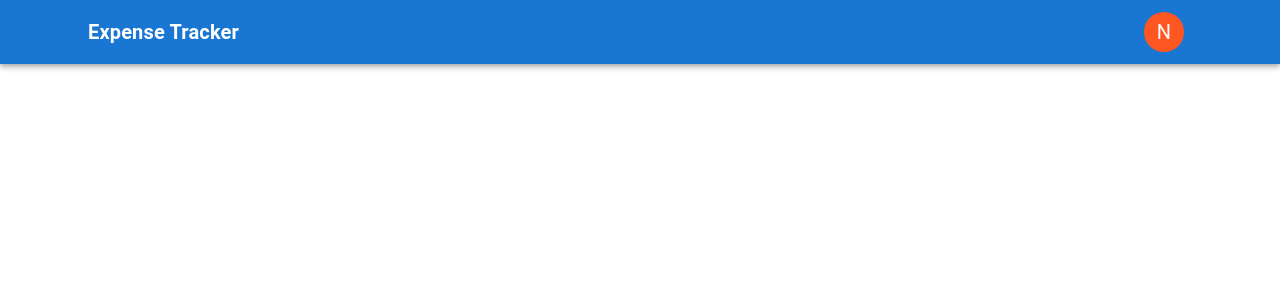
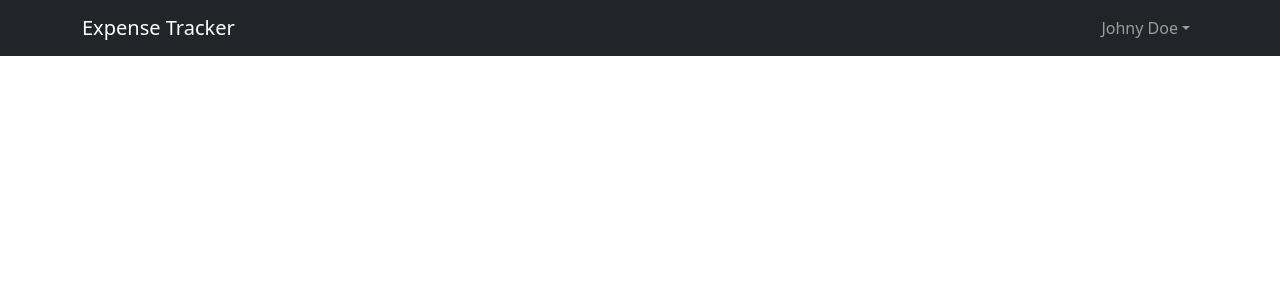
Before and after one commit to filipknias/expense-tracker-react, a React (Create React App) app: page / in a window 1280 px wide. Shown: the top 300 px of the page. Built offline with nearby package versions, Linux system fonts and the light colour scheme.

Commit message:
migrate to react-bootstrap and change appbar component

```diff
--- /dev/null
+++ b/src/components/Appbar.jsx
@@ -0,0 +1,32 @@
+import React from 'react';
+import Navbar from 'react-bootstrap/Navbar';
+import Container from 'react-bootstrap/Container';
+import Nav from 'react-bootstrap/Nav';
+import NavDropdown from 'react-bootstrap/NavDropdown';
+import { Link } from 'react-router-dom';
+import { FontAwesomeIcon } from '@fortawesome/react-fontawesome';
+import { faUser, faDoorClosed } from '@fortawesome/free-solid-svg-icons';
+
+const Appbar = () => {
+  return (
+    <Navbar bg="dark" variant="dark"  expand="lg">
+      <Container>
+        <Navbar.Brand as={Link} to="/">Expense Tracker</Navbar.Brand>
+        <Nav className="ml-auto">
+          <NavDropdown title="Johny Doe">
+            <NavDropdown.Item className="d-flex align-items-center gap-2">
+              <FontAwesomeIcon icon={faUser} />
+              Profile
+            </NavDropdown.Item>
+            <NavDropdown.Item className="d-flex align-items-center gap-2">
+              <FontAwesomeIcon icon={faDoorClosed} />
+              Logout
+            </NavDropdown.Item>
+          </NavDropdown>
+        </Nav>
+      </Container>
+    </Navbar>
+  )
+}
+
+export default Appbar;
--- a/src/index.css
+++ b/src/index.css
@@ -3,3 +3,7 @@
   padding: 0;
   box-sizing: border-box;
 }
+
+body {
+  background-color: #F5F5F5;
+}
--- a/src/index.js
+++ b/src/index.js
@@ -1,6 +1,7 @@
 import React from 'react';
 import ReactDOM from 'react-dom/client';
 import './index.css';
+import 'bootstrap/dist/css/bootstrap.min.css';
 import App from './App';
 
 const root = ReactDOM.createRoot(document.getElementById('root'));
--- a/src/pages/Dashboard.jsx
+++ b/src/pages/Dashboard.jsx
@@ -1,10 +1,10 @@
 import React from 'react';
-import Navbar from '../components/Navbar';
+import Appbar from '../components/Appbar';
 
 const Dashboard = () => {
   return (
     <>
-      <Navbar />
+      <Appbar />
     </>
   )
 }
```
Also changed, not shown: package.json (+5 -4 lines), 1 other file (tests, documents, lock files or other folders).
